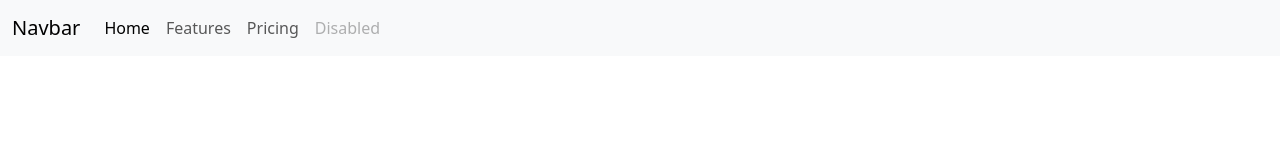
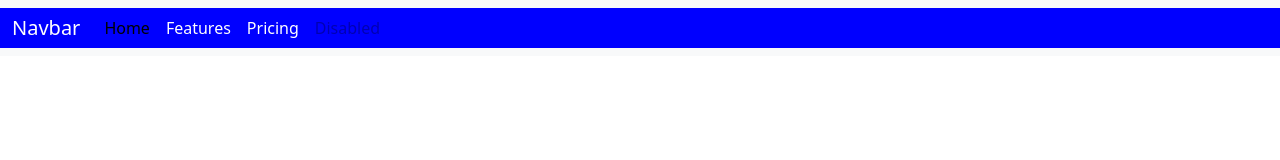
Before and after one commit to VineetM26/CRUD-Application, a plain HTML site: page index.html in a window 1280 px wide. Drawn offline with nearby package versions, Linux system fonts and the light colour scheme.

Commit message:
last commit

```diff
--- a/index.html
+++ b/index.html
@@ -4,13 +4,14 @@
     <meta charset="UTF-8">
     <meta name="viewport" content="width=device-width, initial-scale=1.0">
     <title>CRUD Application</title>
+    <link rel="stylesheet" href="style.css">
     <link href="https://cdn.jsdelivr.net/npm/bootstrap@5.3.2/dist/css/bootstrap.min.css" rel="stylesheet" integrity="sha384-T3c6CoIi6uLrA9TneNEoa7RxnatzjcDSCmG1MXxSR1GAsXEV/Dwwykc2MPK8M2HN" crossorigin="anonymous">
 </head>
-<body>
+<body>                                <!-- style="background-color: blue; color: white;" -->
     <header>
         <nav class="navbar navbar-expand-lg bg-body-tertiary">
             <div class="container-fluid">
-              <a class="navbar-brand" href="#">Navbar</a>
+              <a class="navbar-brand" href="#" style="color: white;">Navbar</a>
               <button class="navbar-toggler" type="button" data-bs-toggle="collapse" data-bs-target="#navbarNavAltMarkup" aria-controls="navbarNavAltMarkup" aria-expanded="false" aria-label="Toggle navigation">
                 <span class="navbar-toggler-icon"></span>
               </button>
--- a/style.css
+++ b/style.css
@@ -1,3 +1,7 @@
-.navbar {
+.container-fluid {
+    background-color: blue;
+}
 
+.navbar-nav a {
+    color: white;
 }
```
